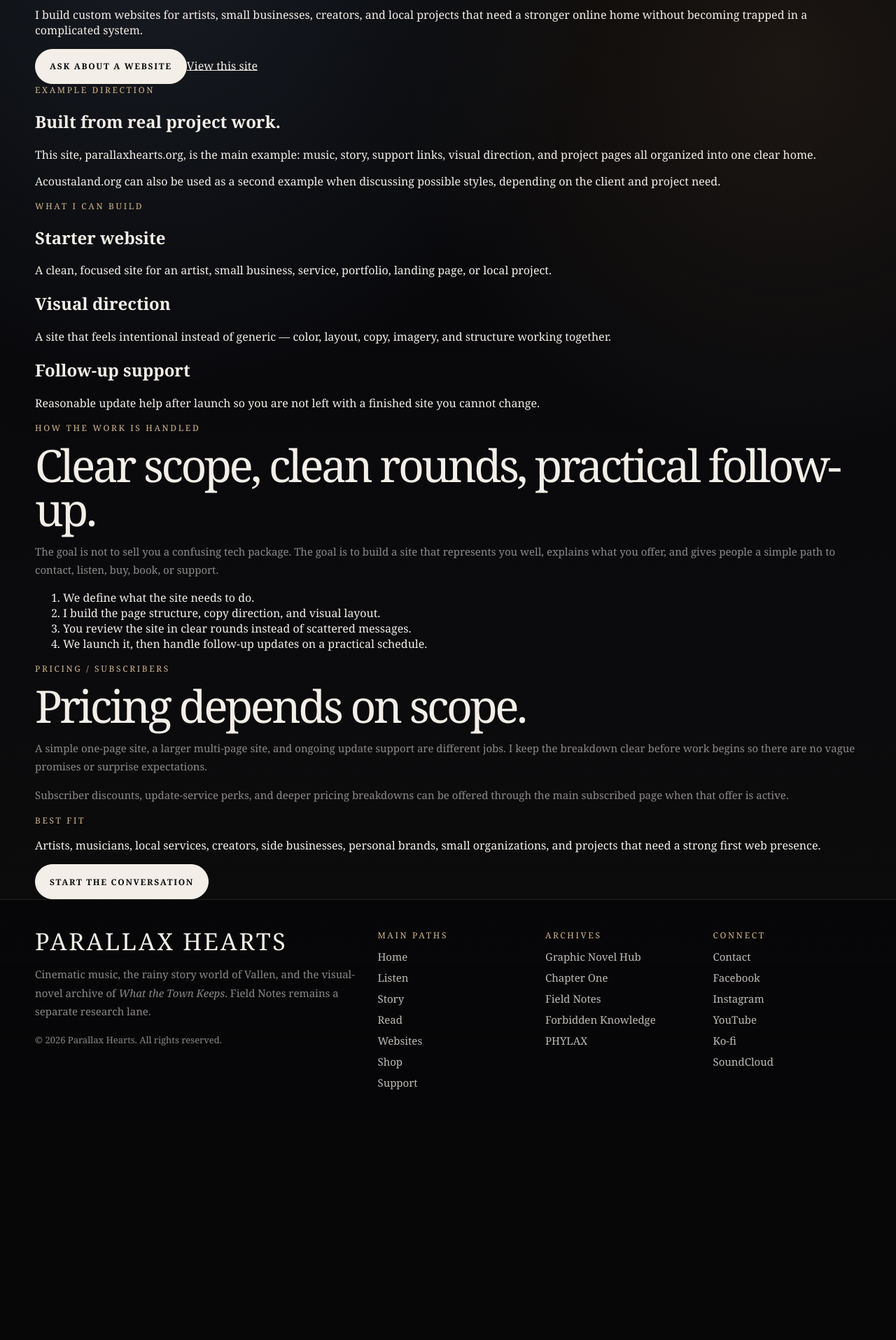
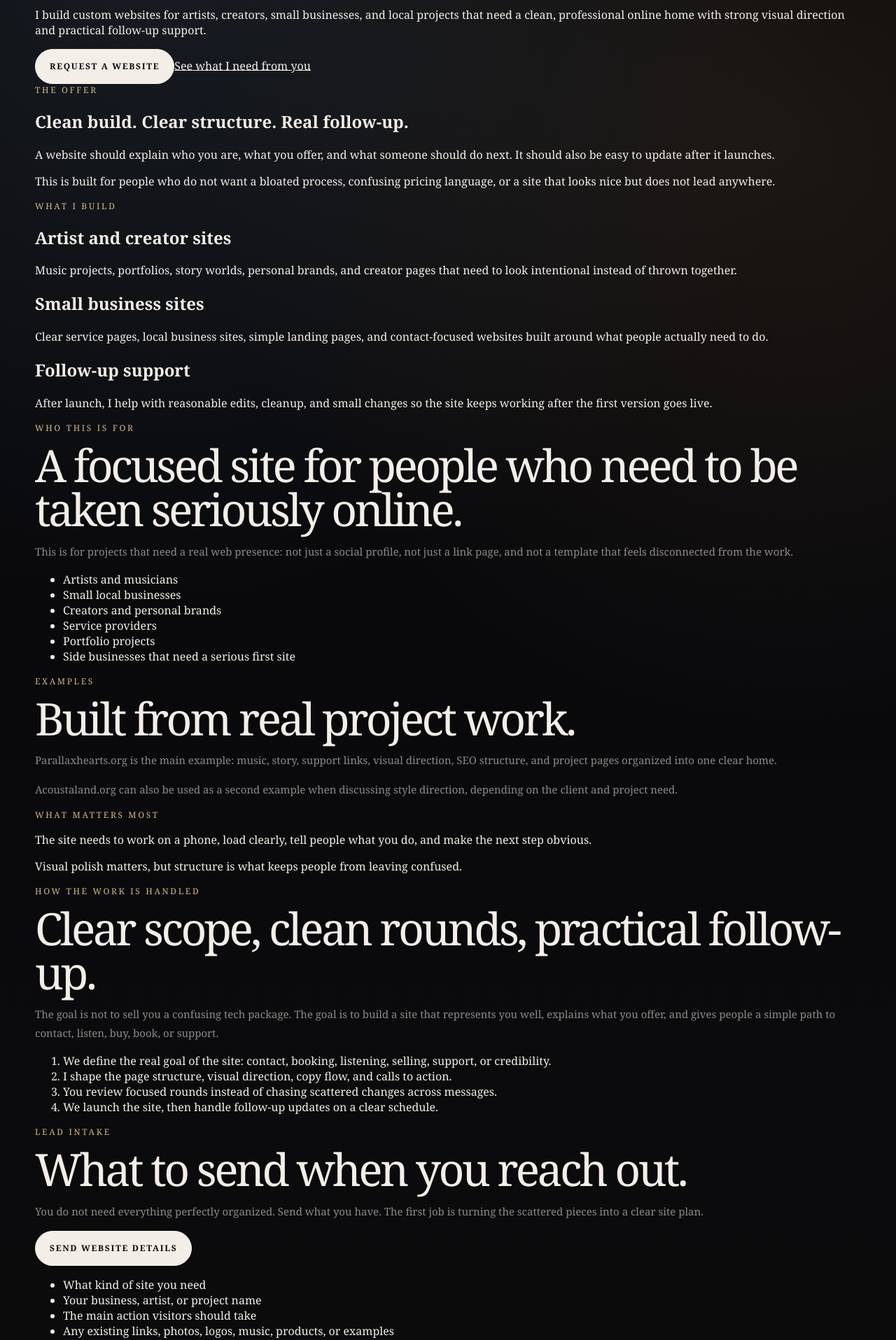
Before and after one commit to chthomps4/parallaxhearts-site, a Next.js app in the folder site/: page /websites in a window 1280 px wide. Shown: the part 80-1995 px from the top of the page at 70% size. Before the commit the page ends 1679 px from the top, so only its background shows below. Built offline with nearby package versions, Linux system fonts and the light colour scheme.

Commit message:
Polish website services landing page

```diff
--- a/site/app/websites/page.tsx
+++ b/site/app/websites/page.tsx
@@ -2,21 +2,24 @@ import type { Metadata } from "next";
 import Link from "next/link";
 import { absoluteUrl, defaultKeywords, socialLinks } from "../lib/seo";
 
-const pageTitle = "Website Design Services | Parallax Hearts";
+const pageTitle = "Custom Website Design for Artists and Small Businesses | Parallax Hearts";
 const pageDescription =
-  "Custom websites for artists, small businesses, creators, and local projects, built with strong visual direction, clear structure, and practical follow-up support.";
+  "Custom websites for artists, creators, small businesses, and local projects, built with clear structure, strong visual direction, mobile-first design, and practical follow-up support.";
 
 export const metadata: Metadata = {
   title: pageTitle,
   description: pageDescription,
   keywords: [
     ...defaultKeywords,
-    "website design",
+    "custom website design",
+    "website design for artists",
     "small business websites",
-    "artist websites",
     "creator websites",
-    "custom website service",
+    "band websites",
+    "portfolio websites",
+    "landing pages",
     "website updates",
+    "website follow up support",
   ],
   alternates: {
     canonical: absoluteUrl("/websites"),
@@ -31,7 +34,7 @@ export const metadata: Metadata = {
         url: "/images/hero.jpg",
         width: 1200,
         height: 630,
-        alt: "Website design services by Parallax Hearts",
+        alt: "Custom website design services by Parallax Hearts",
       },
     ],
     locale: "en_US",
@@ -52,37 +55,55 @@ const serviceSchema = {
   url: absoluteUrl("/websites"),
   description: pageDescription,
   areaServed: "United States",
-  serviceType: "Custom website design and website update support",
+  serviceType: "Custom website design, landing pages, creator websites, small business websites, and website update support",
   sameAs: [socialLinks.facebook, socialLinks.instagram, socialLinks.koFi],
   offers: {
     "@type": "Offer",
     availability: "https://schema.org/InStock",
     priceCurrency: "USD",
     description:
-      "Custom website builds, visual direction, page structure, launch help, and follow-up update support. Pricing depends on scope.",
+      "Custom website builds, visual direction, mobile-first page structure, launch help, and follow-up update support. Pricing depends on project scope.",
   },
 };
 
 const services = [
   {
-    title: "Starter website",
-    text: "A clean, focused site for an artist, small business, service, portfolio, landing page, or local project.",
+    title: "Artist and creator sites",
+    text: "Music projects, portfolios, story worlds, personal brands, and creator pages that need to look intentional instead of thrown together.",
   },
   {
-    title: "Visual direction",
-    text: "A site that feels intentional instead of generic — color, layout, copy, imagery, and structure working together.",
+    title: "Small business sites",
+    text: "Clear service pages, local business sites, simple landing pages, and contact-focused websites built around what people actually need to do.",
   },
   {
     title: "Follow-up support",
-    text: "Reasonable update help after launch so you are not left with a finished site you cannot change.",
+    text: "After launch, I help with reasonable edits, cleanup, and small changes so the site keeps working after the first version goes live.",
   },
 ];
 
 const process = [
-  "We define what the site needs to do.",
-  "I build the page structure, copy direction, and visual layout.",
-  "You review the site in clear rounds instead of scattered messages.",
-  "We launch it, then handle follow-up updates on a practical schedule.",
+  "We define the real goal of the site: contact, booking, listening, selling, support, or credibility.",
+  "I shape the page structure, visual direction, copy flow, and calls to action.",
+  "You review focused rounds instead of chasing scattered changes across messages.",
+  "We launch the site, then handle follow-up updates on a clear schedule.",
+];
+
+const intakeItems = [
+  "What kind of site you need",
+  "Your business, artist, or project name",
+  "The main action visitors should take",
+  "Any existing links, photos, logos, music, products, or examples",
+  "Pages you know you need, such as Home, About, Services, Music, Shop, or Contact",
+  "A rough deadline, even if it is flexible",
+];
+
+const fitItems = [
+  "Artists and musicians",
+  "Small local businesses",
+  "Creators and personal brands",
+  "Service providers",
+  "Portfolio projects",
+  "Side businesses that need a serious first site",
 ];
 
 export default function WebsitesPage() {
@@ -97,28 +118,28 @@ export default function WebsitesPage() {
         <div className="site-container two-column">
           <div>
             <p className="kicker">Website Design / Build Support</p>
-            <h1 className="page-title">Websites that look finished, feel personal, and stay manageable.</h1>
+            <h1 className="page-title">A better website without the agency fog.</h1>
             <p className="lead-copy">
-              I build custom websites for artists, small businesses, creators, and local projects that need a stronger online home without becoming trapped in a complicated system.
+              I build custom websites for artists, creators, small businesses, and local projects that need a clean, professional online home with strong visual direction and practical follow-up support.
             </p>
             <div className="button-row">
               <Link className="primary-button" href="/contact">
-                Ask about a website
+                Request a website
               </Link>
-              <Link className="ghost-button" href="/">
-                View this site
+              <Link className="ghost-button" href="#intake">
+                See what I need from you
               </Link>
             </div>
           </div>
 
           <aside className="feature-card">
-            <p className="kicker">Example direction</p>
-            <h2>Built from real project work.</h2>
+            <p className="kicker">The offer</p>
+            <h2>Clean build. Clear structure. Real follow-up.</h2>
             <p>
-              This site, parallaxhearts.org, is the main example: music, story, support links, visual direction, and project pages all organized into one clear home.
+              A website should explain who you are, what you offer, and what someone should do next. It should also be easy to update after it launches.
             </p>
             <p>
-              Acoustaland.org can also be used as a second example when discussing possible styles, depending on the client and project need.
+              This is built for people who do not want a bloated process, confusing pricing language, or a site that looks nice but does not lead anywhere.
             </p>
           </aside>
         </div>
@@ -126,7 +147,7 @@ export default function WebsitesPage() {
 
       <section className="section-shell">
         <div className="site-container">
-          <p className="kicker">What I can build</p>
+          <p className="kicker">What I build</p>
           <div className="card-grid three-card-grid">
             {services.map((service) => (
               <article className="feature-card" key={service.title}>
@@ -134,6 +155,51 @@ export default function WebsitesPage() {
                 <p>{service.text}</p>
               </article>
             ))}
+          </div>
+        </div>
+      </section>
+
+      <section className="section-shell muted-section">
+        <div className="site-container two-column">
+          <div>
+            <p className="kicker">Who this is for</p>
+            <h2 className="section-title">A focused site for people who need to be taken seriously online.</h2>
+            <p className="soft-copy">
+              This is for projects that need a real web presence: not just a social profile, not just a link page, and not a template that feels disconnected from the work.
+            </p>
+          </div>
+
+          <div className="feature-card">
+            <ul className="clean-list">
+              {fitItems.map((item) => (
+                <li key={item}>{item}</li>
+              ))}
+            </ul>
+          </div>
+        </div>
+      </section>
+
+      <section className="section-shell">
+        <div className="site-container two-column">
+          <div>
+            <p className="kicker">Examples</p>
+            <h2 className="section-title">Built from real project work.</h2>
+            <p className="soft-copy">
+              Parallaxhearts.org is the main example: music, story, support links, visual direction, SEO structure, and project pages organized into one clear home.
+            </p>
+            <p className="soft-copy">
+              Acoustaland.org can also be used as a second example when discussing style direction, depending on the client and project need.
+            </p>
+          </div>
+
+          <div className="feature-card">
+            <p className="kicker">What matters most</p>
+            <p>
+              The site needs to work on a phone, load clearly, tell people what you do, and make the next step obvious.
+            </p>
+            <p>
+              Visual polish matters, but structure is what keeps people from leaving confused.
+            </p>
           </div>
         </div>
       </section>
@@ -155,22 +221,47 @@ export default function WebsitesPage() {
         </div>
       </section>
 
+      <section className="section-shell" id="intake">
+        <div className="site-container two-column">
+          <div>
+            <p className="kicker">Lead intake</p>
+            <h2 className="section-title">What to send when you reach out.</h2>
+            <p className="soft-copy">
+              You do not need everything perfectly organized. Send what you have. The first job is turning the scattered pieces into a clear site plan.
+            </p>
+            <Link className="primary-button" href="/contact">
+              Send website details
+            </Link>
+          </div>
+
+          <div className="feature-card">
+            <ul className="clean-list">
+              {intakeItems.map((item) => (
+                <li key={item}>{item}</li>
+              ))}
+            </ul>
+          </div>
+        </div>
+      </section>
+
       <section className="section-shell">
         <div className="site-container two-column">
           <div>
             <p className="kicker">Pricing / Subscribers</p>
-            <h2 className="section-title">Pricing depends on scope.</h2>
+            <h2 className="section-title">Pricing depends on scope, not vague packages.</h2>
             <p className="soft-copy">
-              A simple one-page site, a larger multi-page site, and ongoing update support are different jobs. I keep the breakdown clear before work begins so there are no vague promises or surprise expectations.
+              A one-page site, a multi-page service site, and ongoing update support are different jobs. I keep the breakdown clear before work begins so there are no vague promises or surprise expectations.
             </p>
             <p className="soft-copy">
               Subscriber discounts, update-service perks, and deeper pricing breakdowns can be offered through the main subscribed page when that offer is active.
             </p>
           </div>
+
           <div className="feature-card">
-            <p className="kicker">Best fit</p>
+            <p className="kicker">Next step</p>
+            <h2>Tell me what you need the site to do.</h2>
             <p>
-              Artists, musicians, local services, creators, side businesses, personal brands, small organizations, and projects that need a strong first web presence.
+              The fastest way to start is simple: send the project name, what kind of site you need, and the main action visitors should take.
             </p>
             <Link className="primary-button" href="/contact">
               Start the conversation
```
